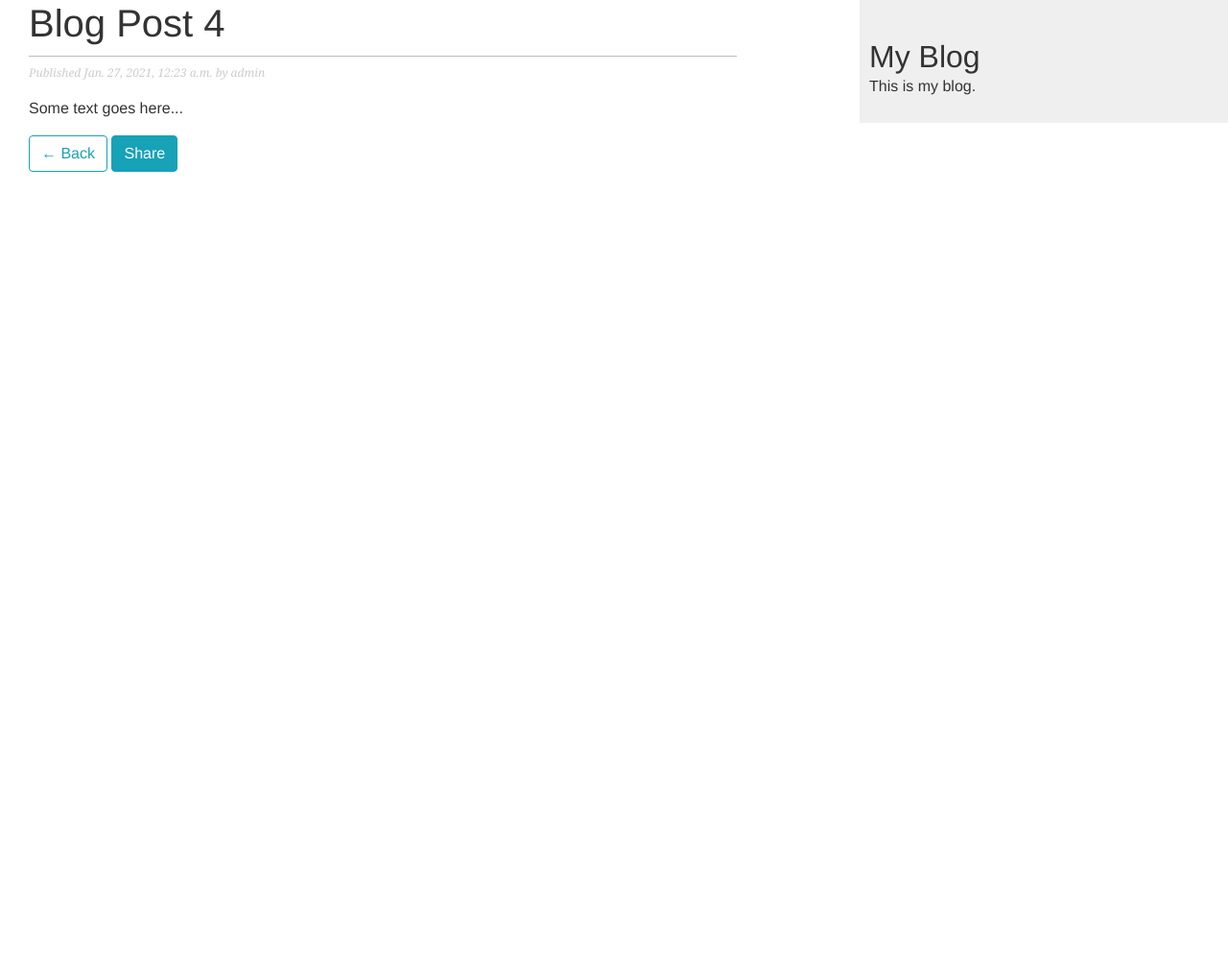
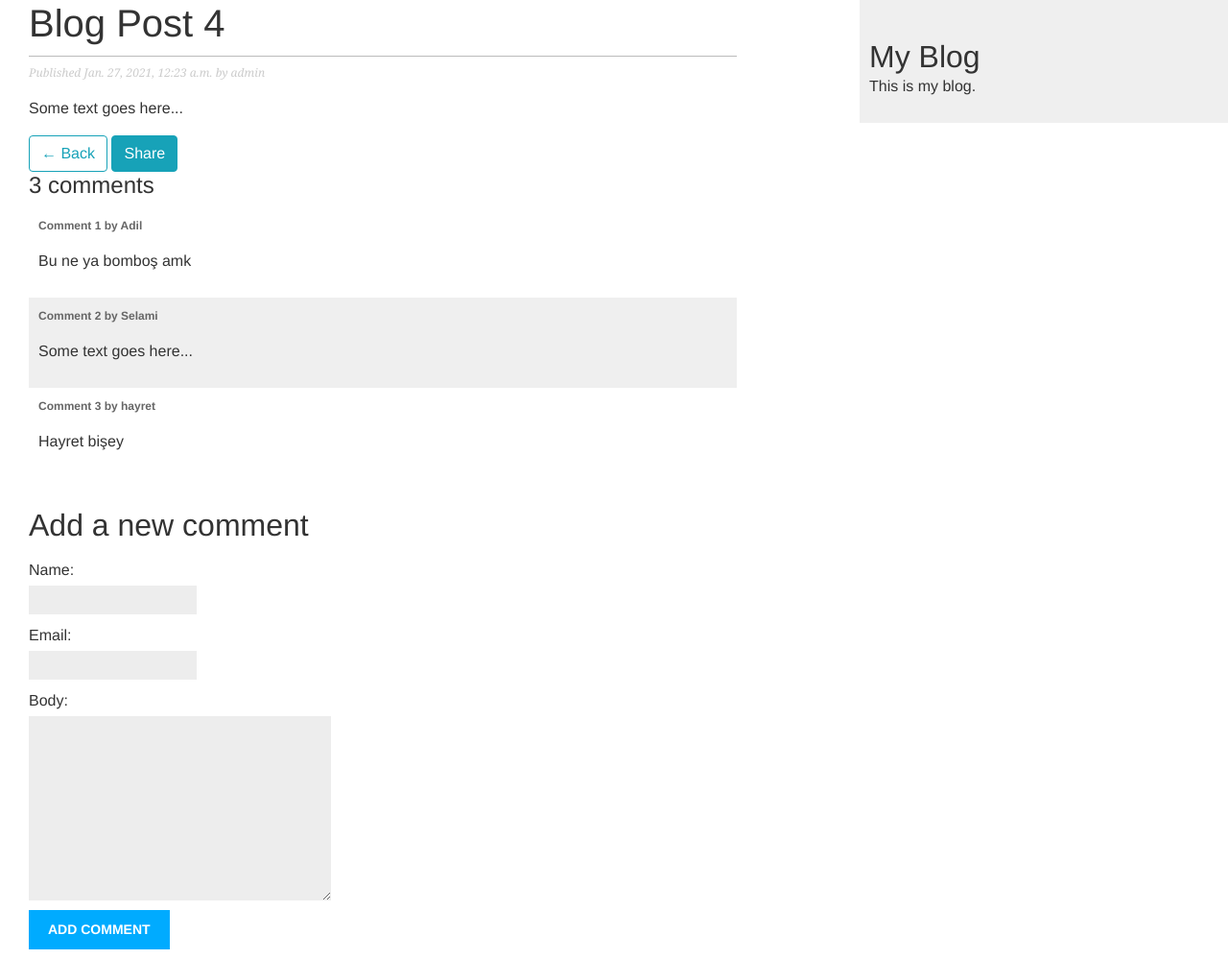
Before and after one commit to kocesat/skechyblog, a Django app: a page that uses blog/templates/blog/post/detail.html in a window 1280 px wide. Shown: the whole page at 96% size. Before the commit the page ends 179 px from the top, so only its background shows below. Run offline with Django 3.2, Linux system fonts and the light colour scheme; data comes from the database, SQL or seed files in the repository; both versions use the stored data as it was after the commit; some libraries are stand-ins or nearby versions.

Commit message:
Comment Functionality

```diff
--- a/blog/forms.py
+++ b/blog/forms.py
@@ -1,4 +1,5 @@
 from django import forms
+from .models import Comment
 
 
 class EmailPostForm(forms.Form):
@@ -6,3 +7,9 @@
     email = forms.EmailField()
     to = forms.EmailField()
     comments = forms.CharField(required=False, widget=forms.Textarea)
+
+
+class CommentForm(forms.ModelForm):
+     class Meta:
+         model = Comment
+         fields = ('name', 'email', 'body')
--- a/blog/templates/blog/post/detail.html
+++ b/blog/templates/blog/post/detail.html
@@ -1,8 +1,25 @@
 {% extends 'blog/base.html' %}
+
 
 {% block title %} {{ post.title }} {% endblock %}
 
+
 {% block content %}
+
+    {% if new_comment %}
+        <ul class="messages">
+            {% for message in messages %}
+                <div
+                    {% if message.tags %} role="alert" class="alert alert-{{ message.tags }} alert-dismissible fade show"
+                    {% endif %}>{{ message }}
+                    <button type="button" class="close" data-dismiss="alert" aria-label="Close">
+                        <span aria-hidden="true">&times;</span>
+                    </button>
+                </div>
+            {% endfor %}
+        </ul>
+    {% endif %}
+
     <h1>{{ post.title }}</h1>
     <p class="date">
         Published {{post.publish}} by {{post.author}}
@@ -10,4 +27,32 @@
     {{post.body|linebreaks}}
     <a href="{% url 'blog:post_list' %}" class="btn btn-outline-info">&larr; Back</a>
     <a href="{% url 'blog:post_share' post.id %}" class="btn btn-info">Share</a>
+
+    {% with comments.count as total_comments %}
+    <h4>
+        {{ total_comments }} comment{{total_comments|pluralize}}
+    </h4>
+    {% endwith %}
+
+    {% for comment in comments %}
+        <div class="comment">
+            <p class="info">
+                Comment {{ forloop.counter }} by {{ comment.name }}
+            </p>
+            {{ comment.body|linebreaks }}
+        </div>
+    {% empty %}
+        <p>
+            There are no comments yet.
+        </p>
+    {% endfor %}
+
+    <h2>Add a new comment</h2>
+    <form action="" method="post">
+        {{ comment_form.as_p }}
+        {% csrf_token %}
+        <p><input type="submit" value="Add comment"></p>
+    </form>
+
+
 {% endblock %}
--- a/blog/views.py
+++ b/blog/views.py
@@ -1,12 +1,12 @@
 from django.shortcuts import render, get_object_or_404
-from .models import Post
+from .models import Post, Comment
 from django.core.paginator import (
     Paginator,
     EmptyPage,
     PageNotAnInteger
 )
 from django.views.generic import ListView
-from .forms import EmailPostForm
+from .forms import EmailPostForm, CommentForm
 from django.core.mail import send_mail
 from django.contrib import messages
 
@@ -42,7 +42,28 @@
                                     publish__year=year,
                                     publish__month=month,
                                     publish__day=day)
-    return render(request, 'blog/post/detail.html', {'post': post})
+    # List of active comments for this post
+    comments = post.comments.filter(active=True)
+    new_comment = None
+
+    if request.method == 'POST':
+        # A comment was posted
+        comment_form = CommentForm(data=request.POST)
+        if comment_form.is_valid():
+            # Create Comment object but do not save to the database yet
+            new_comment = comment_form.save(commit=False)
+            # Assign the current post to the comment
+            new_comment.post = post
+            # Save the comment to the database
+            new_comment.save()
+            comment_form = CommentForm()
+            messages.success(request, 'You commented successfully')
+    else:
+        comment_form = CommentForm()
+
+
+    return render(request, 'blog/post/detail.html',
+                    {'post': post, 'comments': comments, 'new_comment': new_comment, 'comment_form': comment_form})
 
 
 def post_share(request, post_id):
```
Also changed, not shown: blog/admin.py (+7 -1 lines), blog/templates/blog/post/list.html (+7 -0 lines), db.sqlite3.
